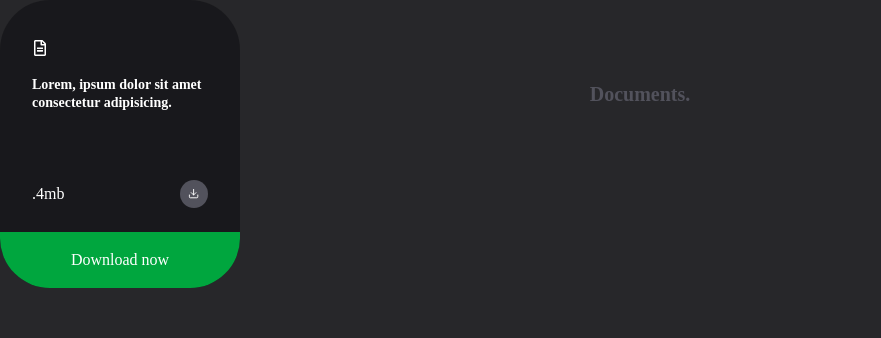
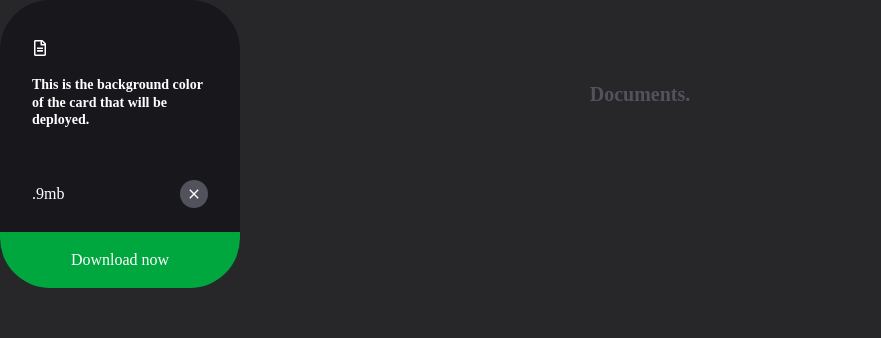
Before and after one commit to aaaryanpatel/DocsW, a React (Vite) app: page / in a window 1280 px wide. Shown: the top 338 px of the page, without its empty margins (0-881 px from the left). Built offline with nearby package versions, Linux system fonts and the light colour scheme.

Commit message:
Destructured props drilling from data

```diff
--- a/src/components/Card.jsx
+++ b/src/components/Card.jsx
@@ -1,30 +1,33 @@
-import React from 'react'
+import React from "react";
 import { FaRegFileAlt } from "react-icons/fa";
 import { LuDownload } from "react-icons/lu";
+import { IoMdClose } from "react-icons/io";
 
+function Card({ data }) {
+  return (
+    <div className=" relative w-60 h-72 rounded-[50px] bg-zinc-900/90 text-white py-10 px-8 overflow-hidden">
+      <FaRegFileAlt />
+      <p className="text-sm leading-tight    mt-5 font-semibold">{data.desc}</p>
+      <div className="footer absolute bottom-0 w-full   left-0  ">
+        <div className="flex items-center justify-between  px-8 py-3 mb-3">
+          <h5>{data.filesize}</h5>
+          <span className="w-7 h-7 bg-zinc-600 rounded-full flex justify-center items-center">
+            {data.close ? (
+              <IoMdClose />
+            ) : (
+              <LuDownload size=".7em" color="#fff" />
+            )}
+          </span>
+        </div>
 
-
-function Card() {
-  return (
-      <div className=' relative w-60 h-72 rounded-[50px] bg-zinc-900/90 text-white py-10 px-8 overflow-hidden'>
-        <FaRegFileAlt />
-        <p className='text-sm leading-tight    mt-5 font-semibold'>Lorem, ipsum dolor sit amet consectetur adipisicing.</p>
-        <div className='footer absolute bottom-0 w-full   left-0  '>
-            <div className='flex items-center justify-between  px-8 py-3 mb-3'>
-                <h5>.4mb</h5>
-                <span className='w-7 h-7 bg-zinc-600 rounded-full flex justify-center items-center'>
-                    <LuDownload size='.7em' color='#fff'/>
-                </span>
-
-
-            </div>
-
-            <div className='tag w-full bg-green-600 py-4 flex items-center justify-center'>
-                <h3 className='text-md '>Download now</h3>
-            </div>
-        </div>
+        {data.tag.isOpen && (
+          <div className="tag w-full bg-green-600 py-4 flex items-center justify-center">
+            <h3 className="text-md ">Download now</h3>
+          </div>
+        )}
       </div>
-  )
+    </div>
+  );
 }
 
-export default Card
+export default Card;
--- a/src/components/Foreground.jsx
+++ b/src/components/Foreground.jsx
@@ -2,10 +2,25 @@ import React from 'react'
 import Card from './Card'
 
 function Foreground() {
+const data = [
+    {
+        desc: "This is the background color of the card that will be deployed.",
+        filesize: ".9mb",
+        close: true,
+        tag: { isOpen: true, tagTitle: "Download Now", tagColor: "green"},
+    },
+
+]
+
+
   return (
 
-      <div className='fixed z-[3] top-0 left-0  w-full h-full'>
-        <Card />
+      <div className='fixed z-[3] top-0 left-0  w-full h-full flex '>
+        {data.map((item, index)=>(
+            <Card data={item} />
+        ))}
+
+
       </div>
 
   )
```
Also changed, not shown: src/App.jsx (+8 -7 lines).
